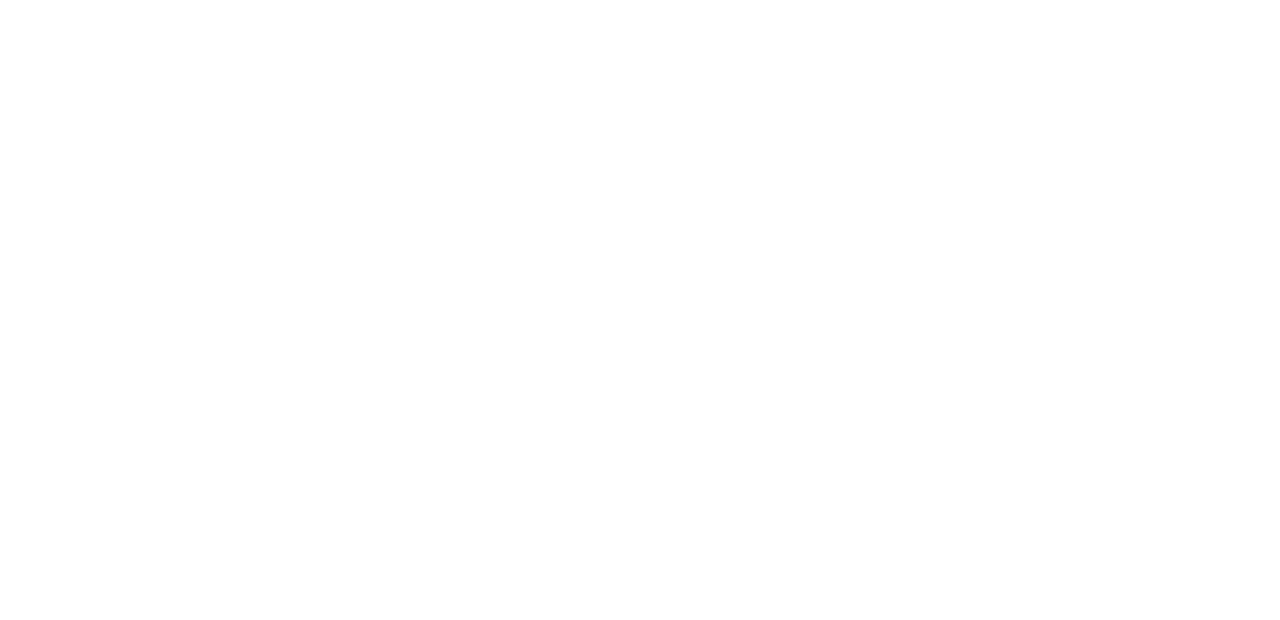
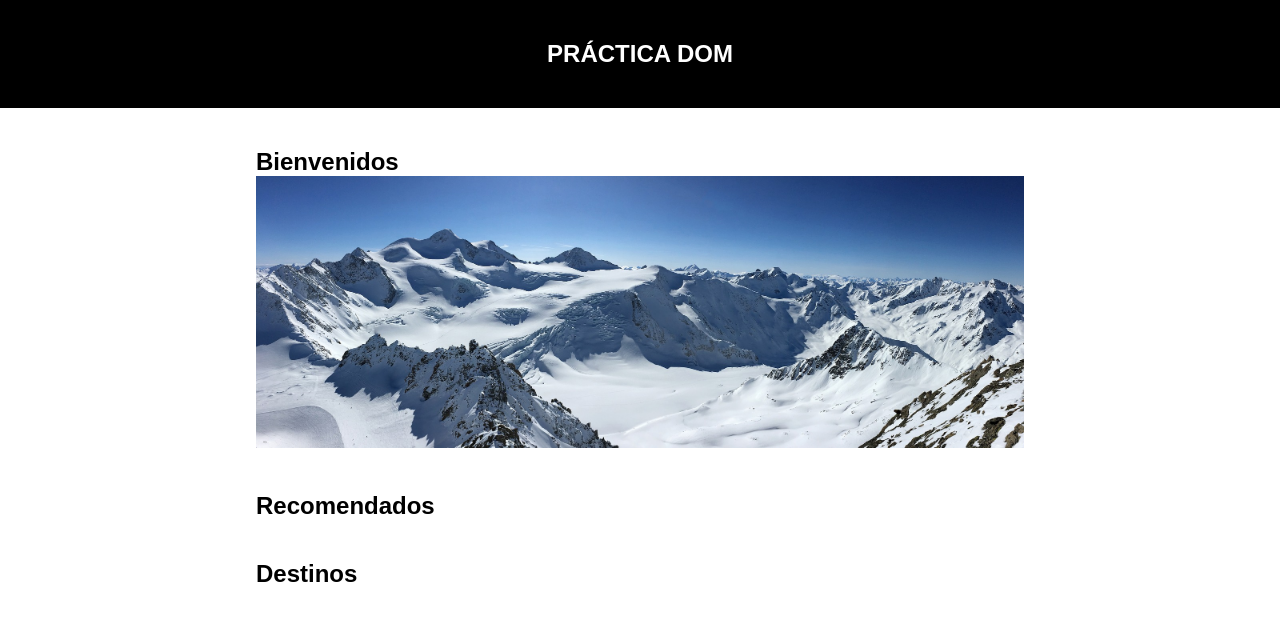
Before and after one commit to DiegoBlazquezRosado/DOMViajes, a plain HTML site: page index.html in a window 1280 px wide. Drawn offline with Linux system fonts and the light colour scheme.

Commit message:
banner finished

```diff
--- a/index.html
+++ b/index.html
@@ -4,10 +4,31 @@
     <meta charset="UTF-8">
     <meta name="viewport" content="width=device-width, initial-scale=1.0">
     <title>DOM Viajes</title>
-    <link rel="stylesheet" href="./main.css">
-    <script src="./main.js"></script>
+    <link rel="stylesheet" href="./styles.css">
 </head>
 <body>
 
+    <header>
+        <h1>PRÁCTICA DOM</h1>
+    </header>
+
+    <main>
+        <section>
+            <h2>Bienvenidos</h2>
+            <div id="bienvenidos"></div>
+        </section>
+
+        <section>
+            <h2>Recomendados</h2>
+            <div id="recomendados"></div>
+        </section>
+
+        <section>
+            <h2>Destinos</h2>
+            <div id="destinos"></div>
+        </section>
+    </main>
+
+    <script src="./scripts.js"></script>
 </body>
 </html>
--- /dev/null
+++ b/scripts.js
@@ -0,0 +1,24 @@
+//DOM Viajes
+
+const divBienvenidos = document.getElementById('bienvenidos');
+
+const insertBanner = () => {
+
+    const arrBanner = ['1.jpg', '2.jpg', '3.jpg', '4.jpg', '5.jpg', '6.jpg', '7.jpg', '8.jpg'];
+    let randomBanner = Math.floor(Math.random()*arrBanner.length);
+
+    const arrTextBanner = [];
+    for (let i=0; i<arrBanner.length; i++) {
+        arrTextBanner.push(`Image ${i+1}`);
+    }
+
+    const imgBanner = document.createElement('img');
+    divBienvenidos.appendChild(imgBanner);
+
+    imgBanner.src = `./banner/${arrBanner[randomBanner]}`;
+    imgBanner.title = arrTextBanner[randomBanner];
+    imgBanner.alt = arrTextBanner[randomBanner];
+
+}
+
+insertBanner();
--- /dev/null
+++ b/styles.css
@@ -0,0 +1,48 @@
+* {
+    margin: 0;
+    padding: 0;
+    font-family: Arial;
+}
+
+header {
+    color: white;
+    background-color: black;
+    width: 100%;
+    text-align: center;
+    padding-top: 40px;
+    padding-bottom: 40px;
+    margin-bottom: 20px;
+    font-size: 12px;
+}
+
+main {
+    margin-left: 20%;
+    margin-right: 20%;
+}
+
+section {
+    padding-top: 20px;
+    padding-bottom: 20px;
+}
+
+#bienvenidos {
+    width: 100%;
+}
+
+#bienvenidos img{
+    width: 100%;
+}
+
+@media screen and (max-width:1200px){
+    main {
+        margin-left: 10%;
+        margin-right: 10%;
+    }
+}
+
+@media screen and (max-width:600px){
+    main {
+        margin-left: 5%;
+        margin-right: 5%;
+    }
+}
```
Also changed, not shown: main.css (deleted), main.js (deleted).
